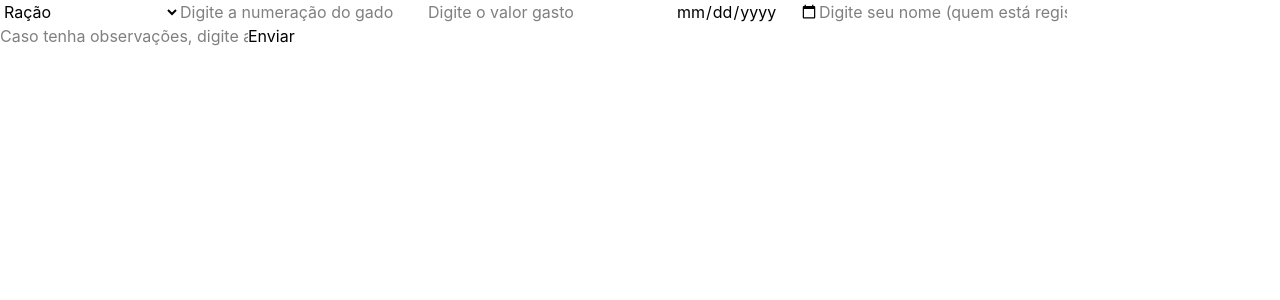
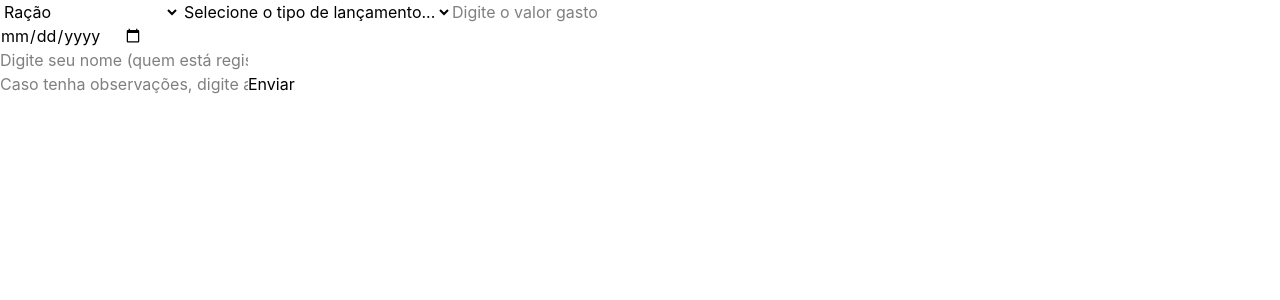
Before and after one commit to JoaoVictorMelo10/fazenda-santos-financeiro, a React (Vite) app: page /lancamento-custo in a window 1280 px wide. Shown: the top 300 px of the page. Built offline with nearby package versions, Linux system fonts and the light colour scheme; no server answers.

Commit message:
feat: cria tela de lancamento de custo integrada ao supabase

```diff
--- a/src/LancamentoCusto.jsx
+++ b/src/LancamentoCusto.jsx
@@ -2,18 +2,30 @@ import supabase from './supabaseClient.js'
 import { useState, useEffect } from "react";
 
 function LancamentoCusto() {
+    const [loteOuFerro, setLoteOuFerro] = useState('')
     const [ferro, setFerro] = useState('')
+    const [lote, setLote] = useState('')
     const [categoria, setCategoria] = useState('')
     const [valor, setValor] = useState('')
     const [data, setData] = useState('')
-    const [quemLancou, setQuemLancou] = useState ('')
-    const [observacao,setObservacao] = useState('')
+    const [quemLancou, setQuemLancou] = useState('')
+    const [observacao, setObservacao] = useState('')
 
-    async function EnviarCusto() {
+    async function EnviarCusto(evento) {
+        evento.preventDefault()
+
+        let ferroFinal = ferro
+        let loteFinal = lote
+        if (loteOuFerro === 'ferro') {
+            loteFinal = null
+        } else if (loteOuFerro === 'lote') {
+            ferroFinal = null
+        }
+
         const resposta = await supabase
             .from('custos')
             .insert([
-                { animal_ferro: ferro, categoria: categoria, valor:valor, data_lancamento: data, quem_lancou: quemLancou, observacao: observacao }
+                { animal_ferro: ferroFinal || null, categoria: categoria, valor: valor, data_lancamento: data, quem_lancou: quemLancou, observacao: observacao, lote: loteFinal || null }
             ])
 
 
@@ -22,22 +34,39 @@ function LancamentoCusto() {
 
     return (
         <div>
-            <select value={categoria} onChange={(evento)=> setCategoria(evento.target.value)}>
-                <option>Ração</option>
-                <option>Sal mineral</option>
-                <option>Veterinario</option>
-                <option>Vacina/medicamento</option>
-                <option>Transporte</option>
-                <option>Outro</option>
-            </select>
+            <form>
+                <select value={categoria} onChange={(evento) => setCategoria(evento.target.value)}>
+                    <option value="ração">Ração</option>
+                    <option value="sal mineral">Sal mineral</option>
+                    <option value="veterinario">Veterinario</option>
+                    <option value="vacina/medicamento">Vacina/medicamento</option>
+                    <option value="transporte">Transporte</option>
+                    <option value="outro">Outro</option>
+                </select>
 
-            <input type='number' placeholder='Digite a numeração do gado' value={ferro} onChange={(evento) => setFerro(evento.target.value)}/>
-            <input type='number' placeholder='Digite o valor gasto' value={valor} onChange={(evento) => setValor(evento.target.value)}/>
-            <input type='date' placeholder='Digite a data do custo' value={data} onChange={(evento) => setData(evento.target.value)}/>
-            <input type='text' placeholder='Digite seu nome (quem está registrando o custo)' value={quemLancou} onChange={(evento) => setQuemLancou(evento.target.value)}/>
-            <input type='text' placeholder='Caso tenha observações, digite aqui' value={observacao} onChange={(evento) => setObservacao(evento.target.value)}/>
+                <select value={loteOuFerro} onChange={(evento) => setLoteOuFerro(evento.target.value)}>
+                    <option value="">Selecione o tipo de lançamento...</option>
+                    <option value="ferro">Animal individual (Ferro)</option>
+                    <option value="lote">Lote inteiro</option>
+                </select>
 
-            <button onClick={EnviarCusto}>Enviar</button>
+                {loteOuFerro === 'ferro' && (
+                    <input type='number' placeholder='Digite a numeração do gado' value={ferro} onChange={(evento) => setFerro(evento.target.value)} />
+                )}
+                {loteOuFerro === 'lote' && (
+                    <input type='text' placeholder='Digite qual o lote' value={lote} onChange={(evento) => setLote(evento.target.value)} />
+                )}
+
+                <input type='number' placeholder='Digite o valor gasto' value={valor} onChange={(evento) => setValor(evento.target.value)} />
+                <br></br>
+                <input type='date' placeholder='Digite a data do custo' value={data} onChange={(evento) => setData(evento.target.value)} />
+                <br></br>
+                <input type='text' placeholder='Digite seu nome (quem está registrando o custo)' value={quemLancou} onChange={(evento) => setQuemLancou(evento.target.value)} />
+                <br></br>
+                <input type='text' placeholder='Caso tenha observações, digite aqui' value={observacao} onChange={(evento) => setObservacao(evento.target.value)} />
+
+                <button onClick={(evento) => EnviarCusto(evento)}>Enviar</button>
+            </form>
         </div>
     )
 }
```
